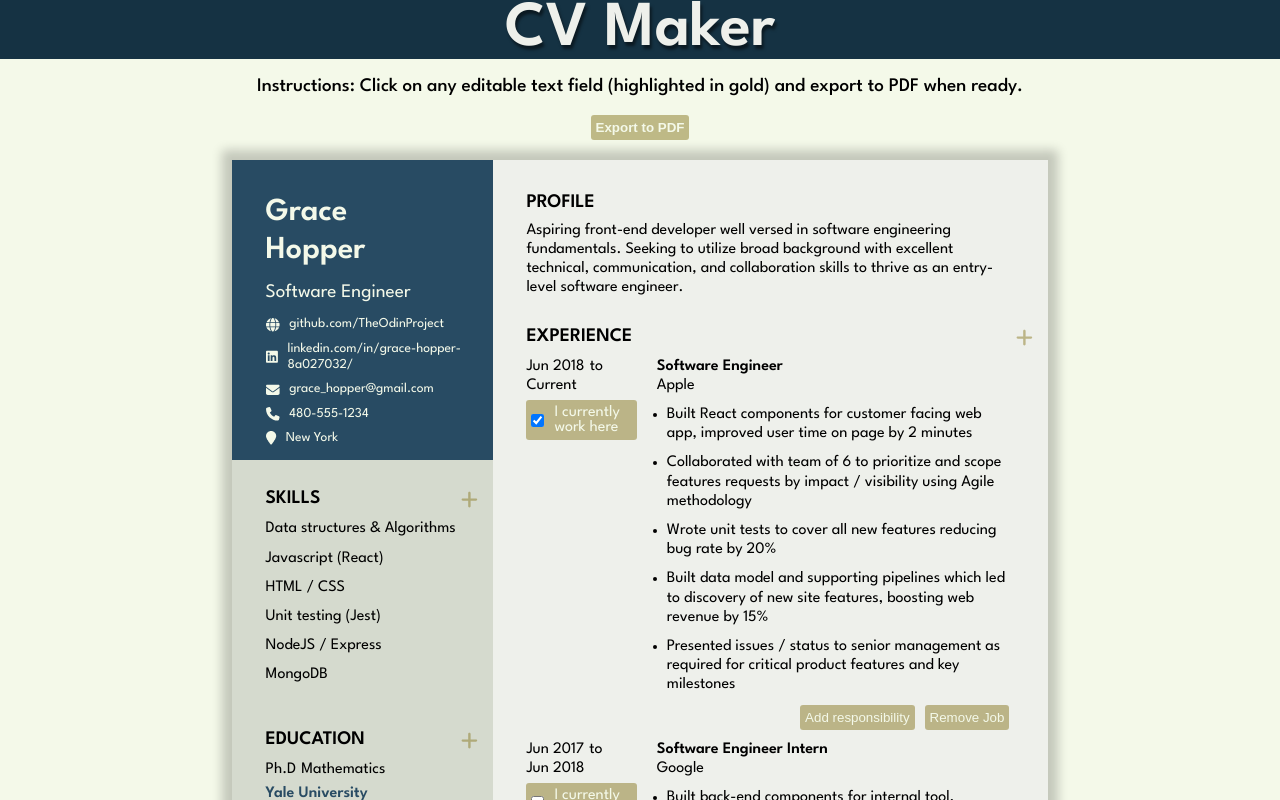
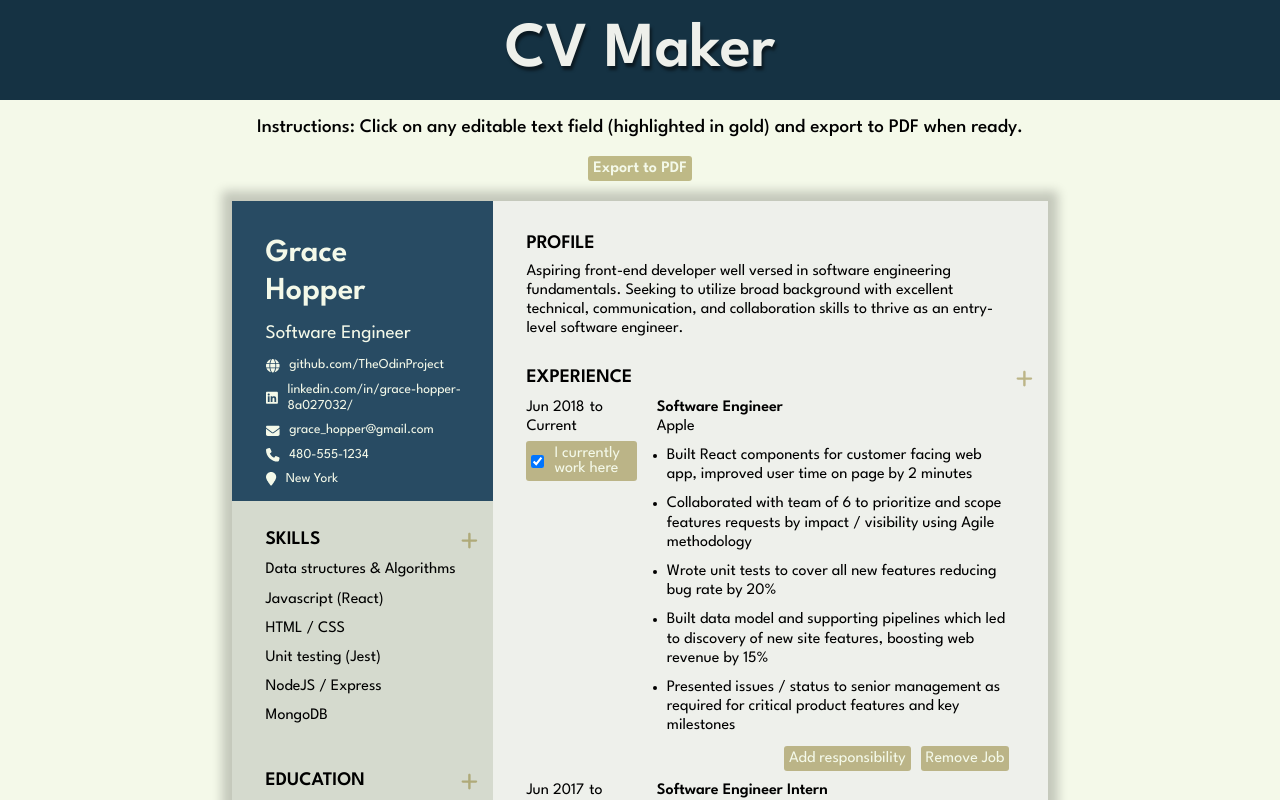
Before and after one commit to sumedh-inamdar/cv-application, a React (Create React App) app: page / in a window 1280 px wide. Shown: the top 800 px of the page. Built offline with nearby package versions, Linux system fonts and the light colour scheme; the HTML template or start-up script is replaced by a standard one.

Commit message:
Fixed deployment issues, button font inheritance issues, header flex height issue

```diff
--- a/package.json
+++ b/package.json
@@ -2,6 +2,7 @@
   "name": "cv-application",
   "version": "0.1.0",
   "private": true,
+  "homepage": "http://sumedh-inamdar.github.io/cv-application/",
   "dependencies": {
     "@fortawesome/fontawesome-svg-core": "^1.3.0",
     "@fortawesome/free-brands-svg-icons": "^6.0.0",
@@ -25,7 +26,9 @@
     "start": "react-scripts start",
     "build": "react-scripts build",
     "test": "react-scripts test",
-    "eject": "react-scripts eject"
+    "eject": "react-scripts eject",
+    "predeploy": "npm run build",
+    "deploy": "gh-pages -d build"
   },
   "eslintConfig": {
     "extends": [
@@ -51,6 +54,7 @@
     "eslint-plugin-prettier": "^4.0.0",
     "eslint-plugin-react": "^7.29.1",
     "eslint-plugin-unicorn": "^41.0.0",
+    "gh-pages": "^3.2.3",
     "prettier": "^2.5.1"
   }
 }
--- a/src/styles/Header.css
+++ b/src/styles/Header.css
@@ -1,6 +1,6 @@
 header {
+  flex: 0 0 100px;
   display: flex;
-  height: 100px;
   width: 100%;
   min-width: 400px;
   background-color: #153243;
--- a/src/styles/commonStyles.css
+++ b/src/styles/commonStyles.css
@@ -66,6 +66,8 @@ body {
   border-radius: 3px;
   padding: 5px 5px;
   margin-right: 10px;
+  font-size: 1rem;
+  font-family: inherit;
 }
 .cvEditButton:hover {
   background-color: rgb(138, 122, 36);
@@ -94,6 +96,8 @@ body {
   padding: 5px 5px;
   font-weight: 600;
   margin: 20px 0px;
+  font-size: 1rem;
+  font-family: inherit;
 }
 #pdfExportButton:hover {
   background-color: rgb(138, 122, 36);
```
Also changed, not shown: 9 other files (tests, documents, lock files or other folders).
